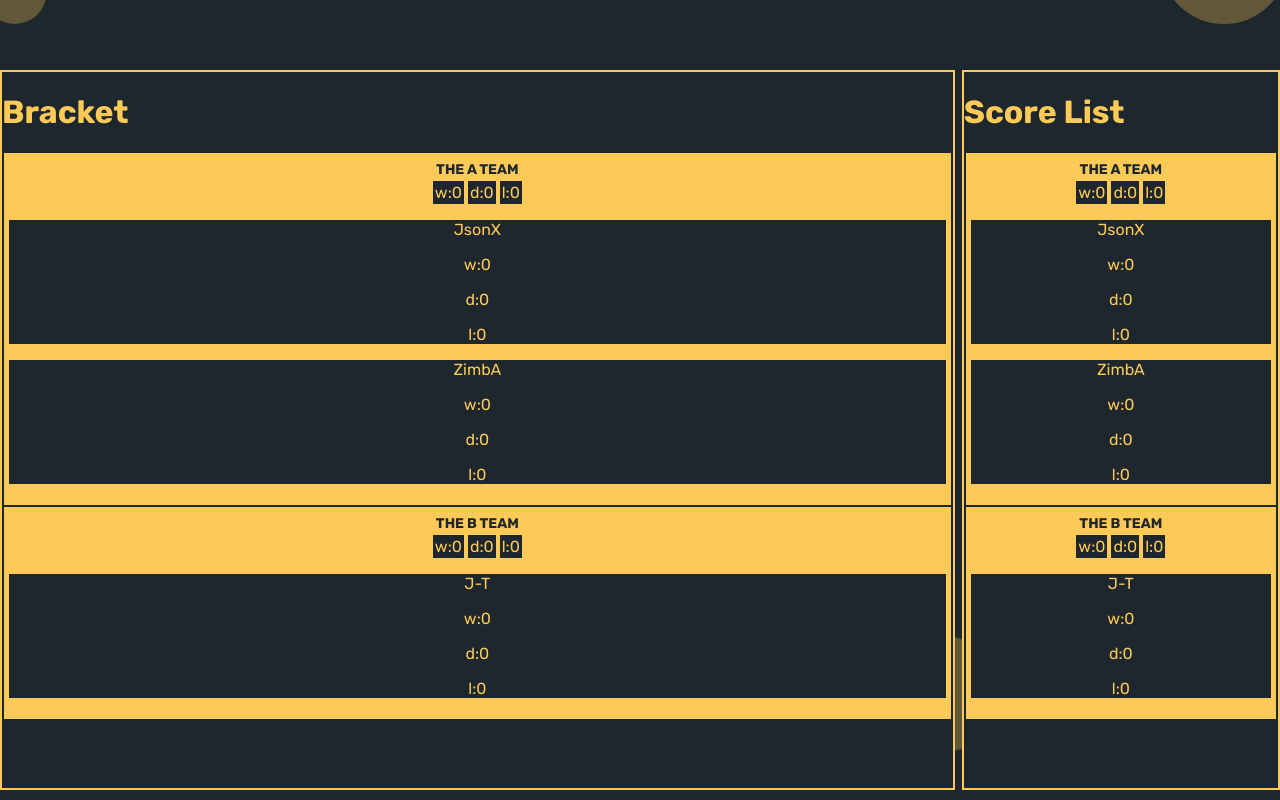
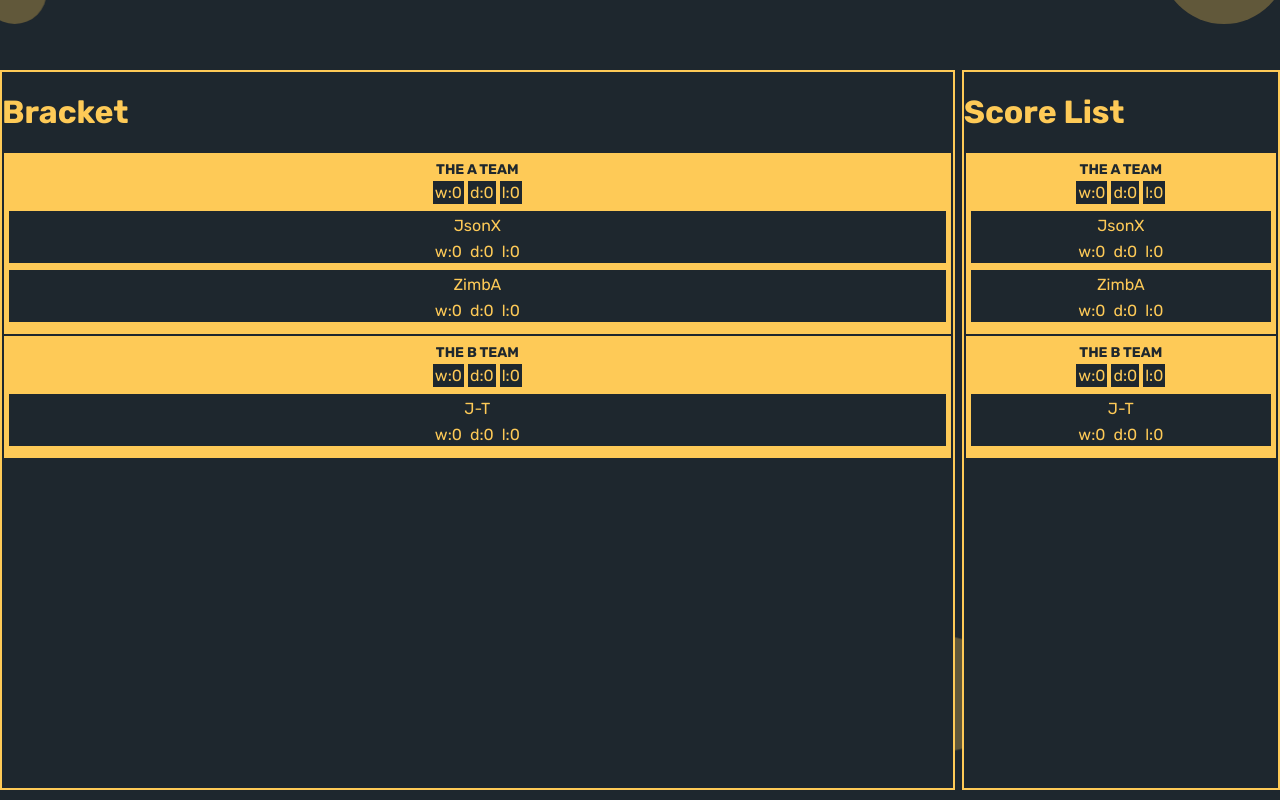
Before and after one commit to grzesiekS/tournament_bracket, a React (Create React App) app: page / in a window 1280 px wide. Built offline with nearby package versions, Linux system fonts and the light colour scheme.

Commit message:
Add styles for Player component

```diff
--- a/src/components/features/Team/Player/Player.module.scss
+++ b/src/components/features/Team/Player/Player.module.scss
@@ -2,4 +2,25 @@
 
 .container {
   background-color: $blackPearl;
+  margin: 7px 0;
 }
+
+.name {
+  margin: 0;
+  padding: 5px;
+}
+
+.flexbox {
+  display: flex;
+  justify-content: center;
+
+  p {
+    background-color: $blackPearl;
+    margin: 0 4px 0 0;
+    padding: 2px;
+
+    &:last-child {
+      margin-right: 0;
+    }
+  }
+}
```
